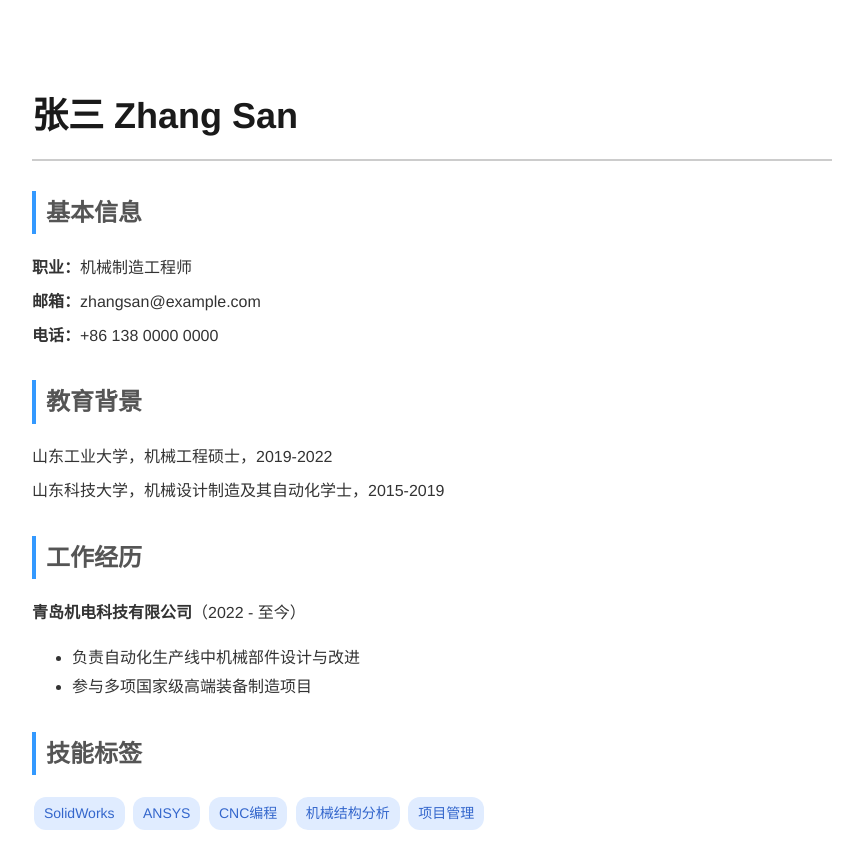
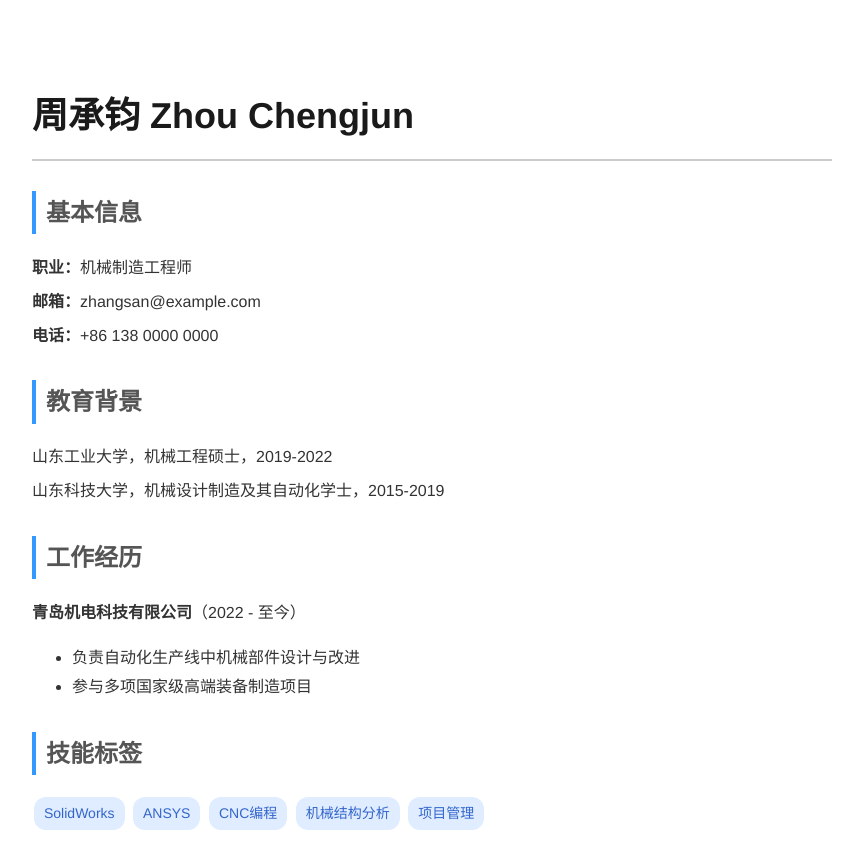
Before and after one commit to StudentPubCVs/Chengjun-Zhou, a plain HTML site: page index.html in a window 1280 px wide. Shown: the whole page, without its empty margins (208-1071 px from the left). Drawn offline with Linux system fonts and the light colour scheme.

Commit message:
Update index.html

```diff
--- a/index.html
+++ b/index.html
@@ -43,7 +43,7 @@
   </style>
 </head>
 <body>
-  <h1>张三 Zhang San</h1>
+  <h1>周承钧 Zhou Chengjun</h1>
 
   <div class="section">
     <h2>基本信息</h2>
```
